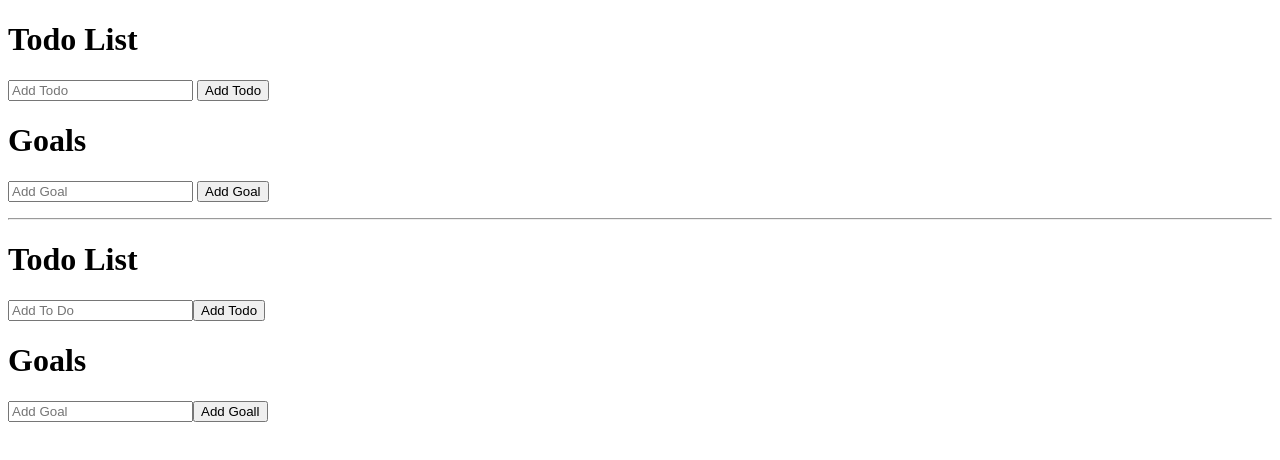
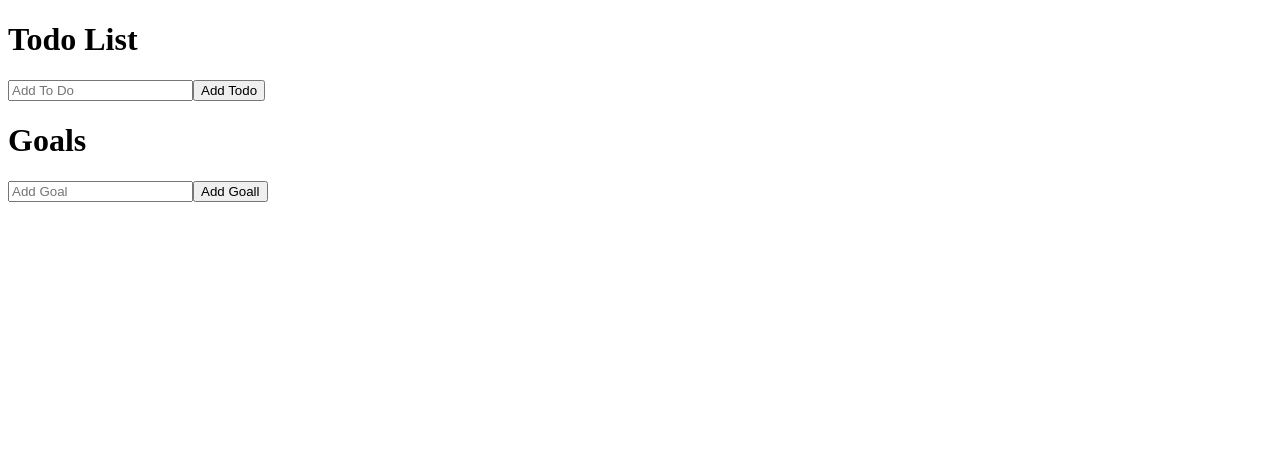
Before and after one commit to ranwang21/reconstruct_redux_with_todo_app, a website: page index.html in a window 1280 px wide. Drawn offline with nearby package versions, Linux system fonts and the light colour scheme.

Commit message:
validator v1

```diff
--- a/index.html
+++ b/index.html
@@ -10,20 +10,7 @@
 </head>
 
 <body>
-  <div>
-    <h1>Todo List</h1>
-    <input id='todo' type='text' placeholder='Add Todo' />
-    <button id='todoBtn'>Add Todo</button>
-    <ul id='todos'></ul>
-  </div>
-  <div>
-    <h1>Goals</h1>
-    <input id='goal' type='text' placeholder='Add Goal' />
-    <button id='goalBtn'>Add Goal</button>
-    <ul id='goals'></ul>
-  </div>
 
-  <hr />
 
   <div id='app'></div>
 
```
